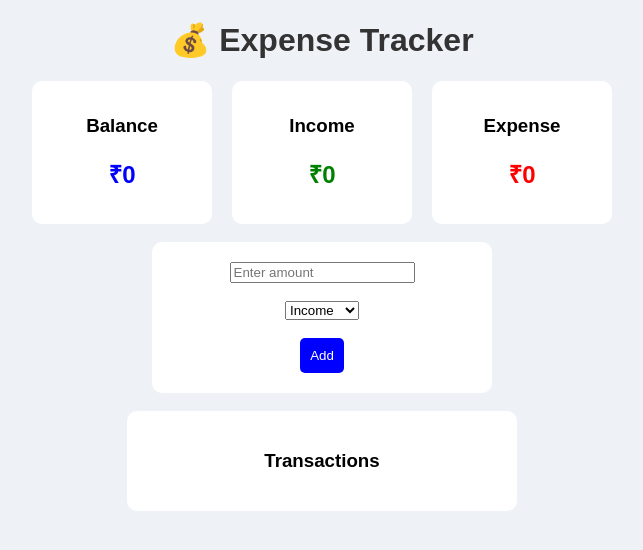
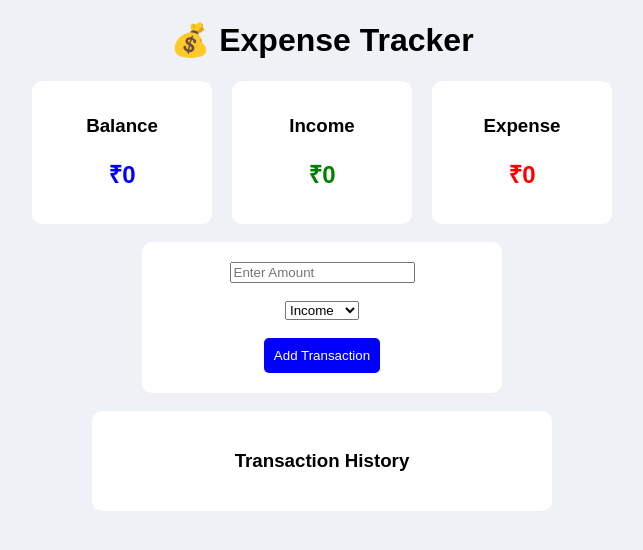
Before and after one commit to rutujapalande-hub/expense-tracker, a Flask app: page / in a window 1280 px wide. Shown: the top 550 px of the page, without its empty margins (318-961 px from the left). Run offline with Flask 3, Linux system fonts and the light colour scheme.

Commit message:
Update index.html

```diff
--- a/templates/index.html
+++ b/templates/index.html
@@ -6,9 +6,9 @@
 
 <body style="font-family: Arial; background:#eef2f7; text-align:center;">
 
-<h1 style="color:#333;">💰 Expense Tracker</h1>
+<h1>💰 Expense Tracker</h1>
 
-<!-- SUMMARY CARDS -->
+<!-- DASHBOARD -->
 <div style="display:flex; justify-content:center; gap:20px;">
 
 <div style="background:white; padding:15px; width:150px; border-radius:10px;">
@@ -31,9 +31,9 @@
 <br>
 
 <!-- FORM -->
-<div style="background:white; padding:20px; width:300px; margin:auto; border-radius:10px;">
+<div style="background:white; padding:20px; width:320px; margin:auto; border-radius:10px;">
     <form method="POST">
-        <input type="number" name="amount" placeholder="Enter amount" required><br><br>
+        <input type="number" name="amount" placeholder="Enter Amount" required><br><br>
 
         <select name="type">
             <option value="income">Income</option>
@@ -41,23 +41,33 @@
         </select><br><br>
 
         <button type="submit" style="background:blue; color:white; padding:10px; border:none; border-radius:5px;">
-            Add
+            Add Transaction
         </button>
     </form>
 </div>
 
 <br>
 
-<!-- TRANSACTIONS -->
-<div style="background:white; padding:20px; width:350px; margin:auto; border-radius:10px;">
-    <h3>Transactions</h3>
+<!-- HISTORY -->
+<div style="background:white; padding:20px; width:420px; margin:auto; border-radius:10px;">
+    <h3>Transaction History</h3>
 
     {% for t in transactions %}
-        <div style="display:flex; justify-content:space-between; margin:5px;">
-            <span style="color:{% if t.type=='income' %}green{% else %}red{% endif %};">
-                {{ t.type }} ₹{{ t.amount }}
-            </span>
-            <a href="/delete/{{ t.id }}" style="color:red;">Delete</a>
+        <div style="display:flex; justify-content:space-between; border-bottom:1px solid #ccc; padding:8px;">
+
+            <div>
+                <b>{{ t.type }}</b><br>
+                <small>{{ t.date }}</small>
+            </div>
+
+            <div>
+                <span style="color:{% if t.type=='Income' %}green{% else %}red{% endif %};">
+                    ₹{{ t.amount }}
+                </span>
+                <br>
+                <a href="/delete/{{ t.id }}" style="color:red; font-size:12px;">Delete</a>
+            </div>
+
         </div>
     {% endfor %}
 
```
